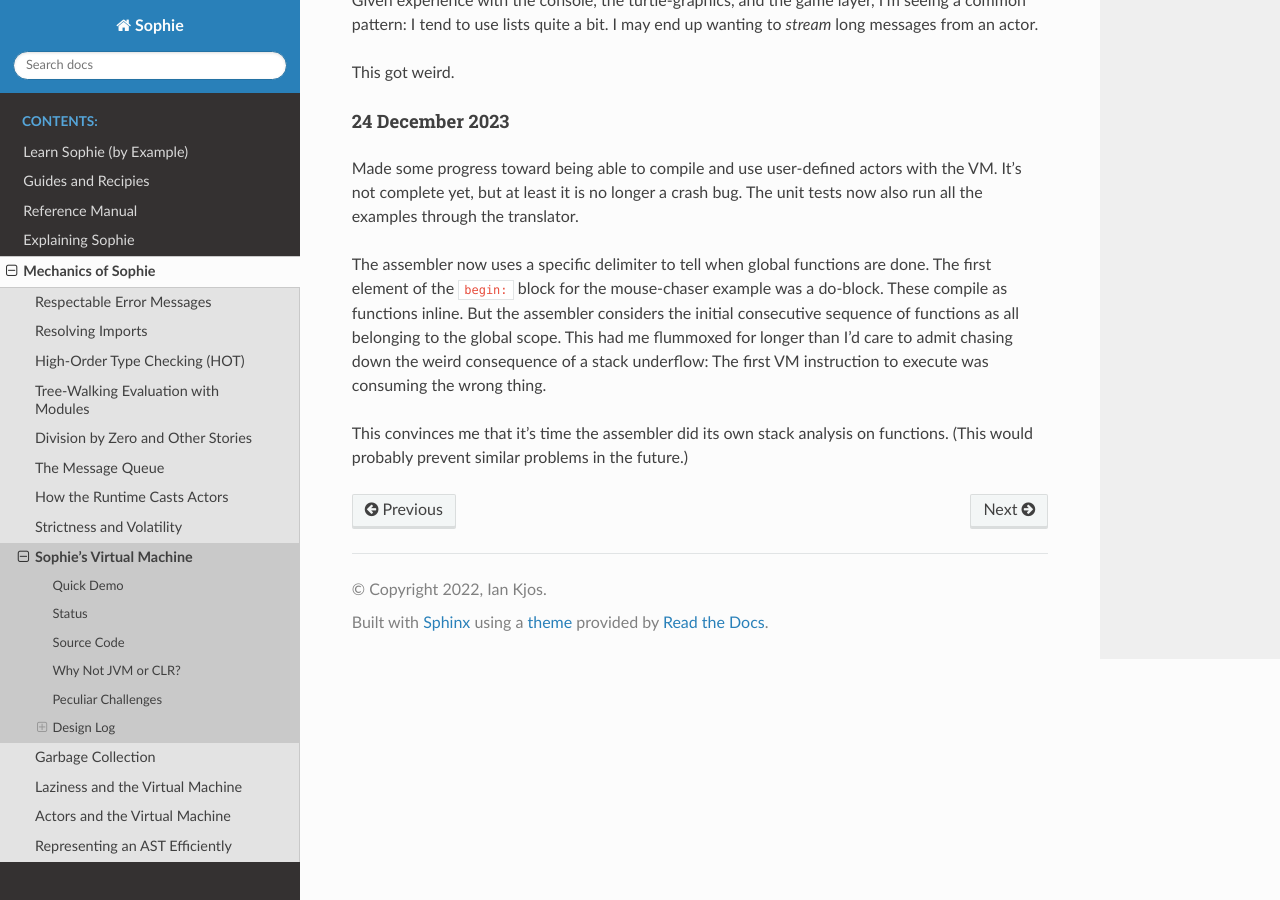
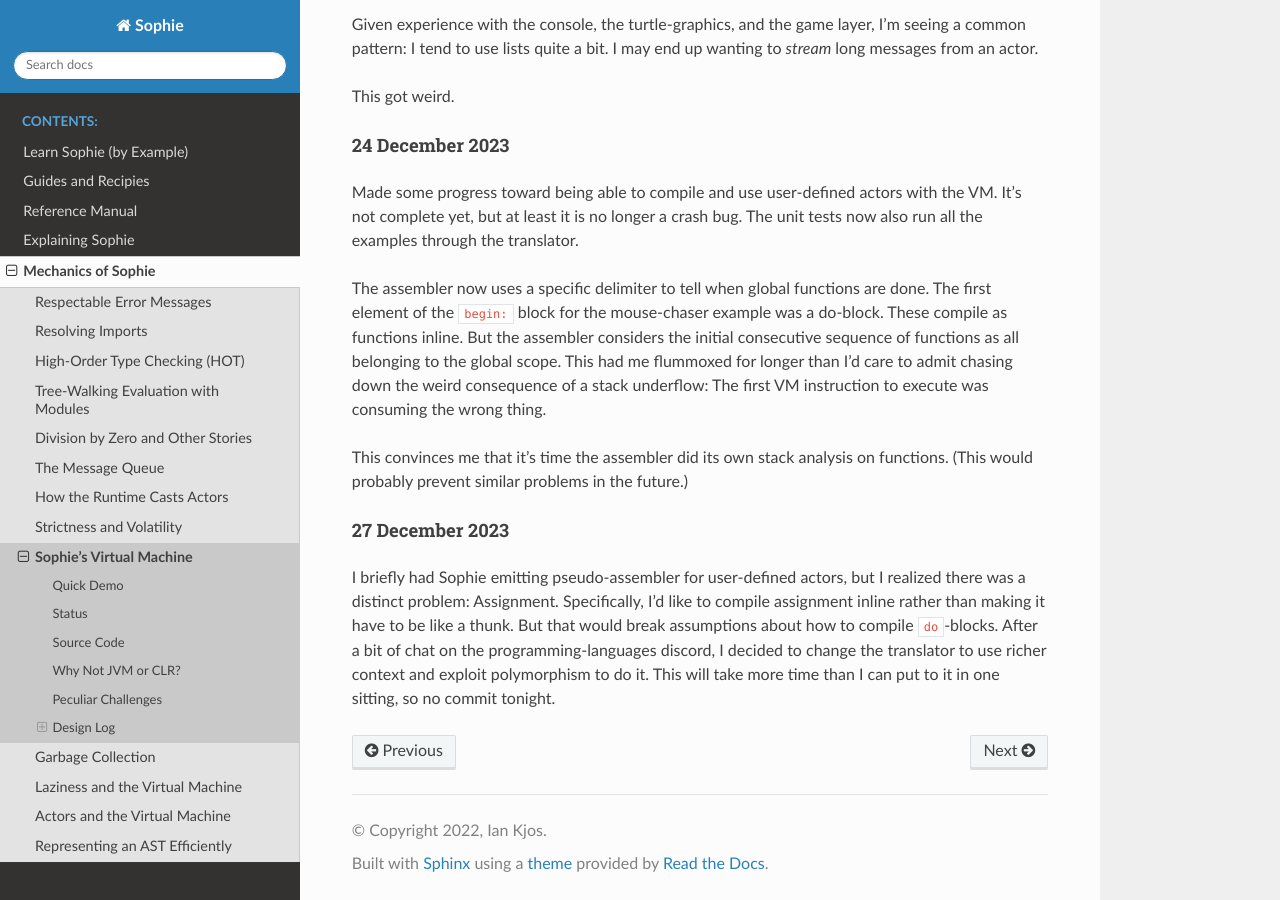
Before and after one commit to kjosib/sophie, a Sphinx documentation site: the page built from docs/tech/vm.rst, in a window 1280 px wide and 900 px high, scrolled down 31370 px. Built offline with Sphinx 7.4.7 and the Read the Docs theme 2.0.0, drawn with Linux system fonts in a browser that asks for light colours.

Commit message:
Update vm.rst

```diff
--- a/docs/tech/vm.rst
+++ b/docs/tech/vm.rst
@@ -1438,3 +1438,15 @@ The first VM instruction to execute was consuming the wrong thing.
 
 This convinces me that it's time the assembler did its own stack analysis on functions.
 (This would probably prevent similar problems in the future.)
+
+27 December 2023
+----------------
+
+I briefly had Sophie emitting pseudo-assembler for user-defined actors,
+but I realized there was a distinct problem: Assignment.
+Specifically, I'd like to compile assignment inline rather than
+making it have to be like a thunk. But that would break assumptions
+about how to compile ``do``-blocks.
+After a bit of chat on the programming-languages discord,
+I decided to change the translator to use richer context and exploit polymorphism to do it.
+This will take more time than I can put to it in one sitting, so no commit tonight.
```
